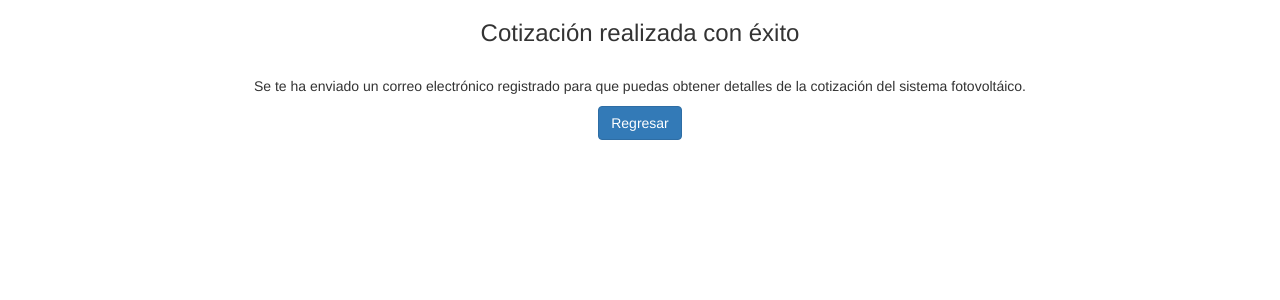
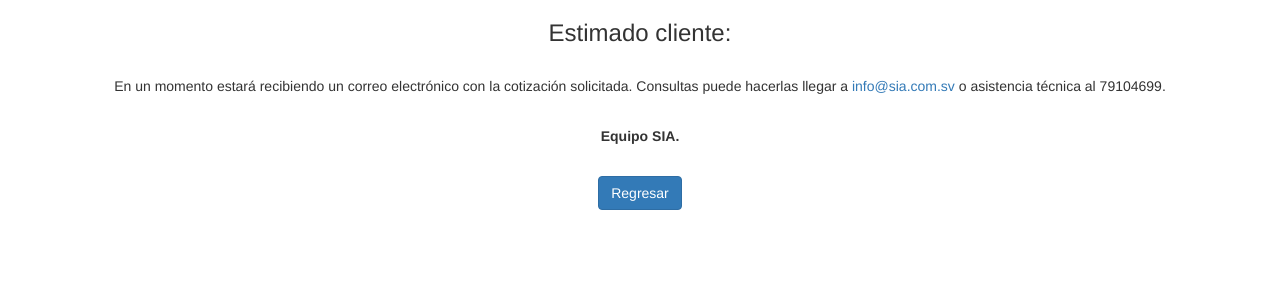
Before and after one commit to melecarlos/greentek, a Symfony app: template app/Resources/views/member/show.html.twig in a window 1280 px wide. Shown: the top 300 px of the page. Run offline with Twig, Linux system fonts and the light colour scheme; the template is opened without the code that fills it, so the values that code supplies are empty; some libraries are stand-ins or nearby versions.

Commit message:
Cambiando mensaje al enviar el formulario

```diff
--- a/app/Resources/views/member/show.html.twig
+++ b/app/Resources/views/member/show.html.twig
@@ -5,7 +5,7 @@
     <div class="">
         <div class="page-title">
             <div class="title">
-                <h3><center>Cotización realizada con éxito</center></h3>
+                <h3><center>Estimado cliente:</center></h3>
             </div>
         </div>
         <div class="row">
@@ -16,7 +16,14 @@
                         <div class="clearfix"></div>
                     </div>
                     <div class="x_content">
-                        <p align="center">Se te ha enviado un correo electrónico registrado para que puedas obtener detalles de la cotización del sistema fotovoltáico.</p>
+                        <p align="center">
+                            En un momento estará recibiendo un correo electrónico con la cotización solicitada. Consultas puede hacerlas llegar a <a href="mailto:info@sia.com.sv">info@sia.com.sv</a> o asistencia técnica al 79104699.
+                        </p>
+                        <br>
+                        <p align="center">
+                            <b>Equipo SIA.</b>
+                        </p>
+                        <br>
                         <center>
                             <a href="{{ path('member_new') }}" class="btn btn-primary">Regresar</a>
                         </center>
```
